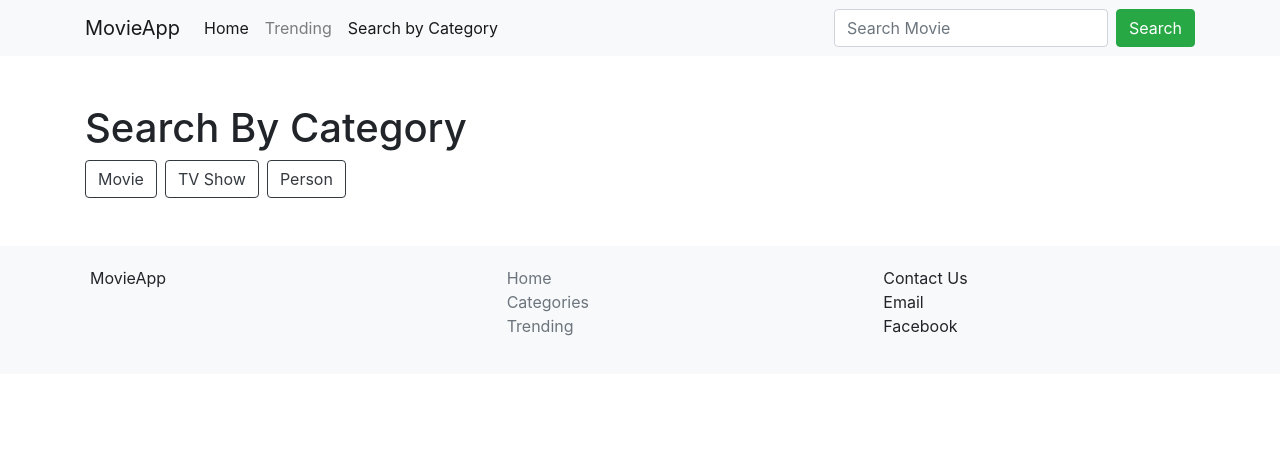
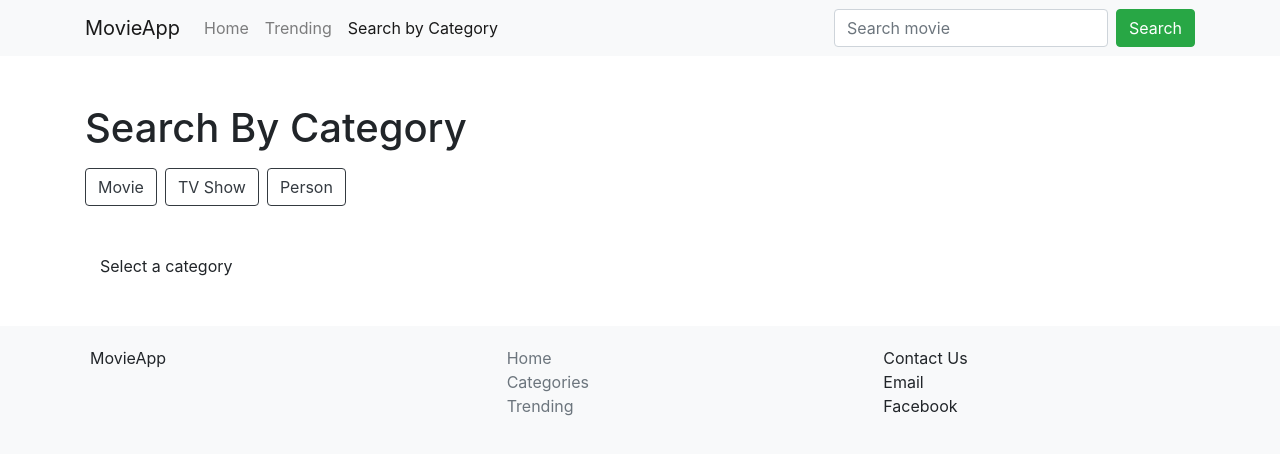
Before and after one commit to manali-biswas/MovieApp, a React (Create React App) app: page /search in a window 1280 px wide. Shown: the top 454 px of the page. Built offline with nearby package versions, Linux system fonts and the light colour scheme.

Commit message:
added all routes and redux store

```diff
--- a/src/components/CategorySearch.js
+++ b/src/components/CategorySearch.js
@@ -1,5 +1,6 @@
 import { Component } from "react";
 import { Button } from "reactstrap";
+import SearchForm from "./SearchForm";
 
 class CategorySearch extends Component{
 
@@ -8,10 +9,13 @@ class CategorySearch extends Component{
         return (
             <div className="container mt-5">
                 <h1>Search By Category</h1>
-                <div>
-                    <Button color="outline-dark" className="mr-2">Movie</Button>
-                    <Button color="outline-dark" className="mr-2">TV Show</Button>
-                    <Button color="outline-dark" className="mr-2">Person</Button>
+                <div className="mt-3">
+                    <Button color="outline-dark" className="mr-2" id="movie" onClick={this.props.onClick}>Movie</Button>
+                    <Button color="outline-dark" className="mr-2" id="tv" onClick={this.props.onClick}>TV Show</Button>
+                    <Button color="outline-dark" className="mr-2" id="person" onClick={this.props.onClick}>Person</Button>
+                </div>
+                <div className="container mt-5">
+                    <SearchForm choice={this.props.choice} getMovieSearch={this.props.getMovieSearch} getTVSearch={this.props.getTVSearch} getPersonSearch={this.props.getPersonSearch} history={this.props.history}/>
                 </div>
             </div>
         )
--- a/src/components/Header.js
+++ b/src/components/Header.js
@@ -1,6 +1,7 @@
 import { Component } from "react";
-import { Navbar, NavbarBrand, Nav, NavItem, Form, Button, NavbarToggler, Collapse, Input, UncontrolledDropdown, DropdownToggle, DropdownMenu, DropdownItem } from "reactstrap";
+import { Navbar, NavbarBrand, Nav, NavItem, Form, Button, NavbarToggler, Collapse, Input} from "reactstrap";
 import { NavLink } from "react-router-dom";
+import SearchForm from "./SearchForm";
 
 class Header extends Component {
     constructor(props) {
@@ -11,20 +12,12 @@ class Header extends Component {
         }
 
         this.toggle = this.toggle.bind(this);
-        this.onSubmit = this.onSubmit.bind(this);
     }
 
     toggle() {
         this.setState({
             isOpen: !this.state.isOpen
         });
-    }
-
-
-    onSubmit(event) {
-        this.props.getSearch(this.query.value);
-        this.props.history.push("/searchresults");
-        event.preventDefault();
     }
 
     render() {
@@ -37,7 +30,7 @@ class Header extends Component {
                         <Collapse isOpen={this.state.isOpen} navbar>
                         <Nav className="mr-auto" navbar>
                             <NavItem>
-                                <NavLink className="nav-link" to="/">Home</NavLink>
+                                <NavLink className="nav-link" to="/home">Home</NavLink>
                             </NavItem>
                             <NavItem>
                                 <NavLink className="nav-link" to="/trending">Trending</NavLink>
@@ -47,10 +40,7 @@ class Header extends Component {
                             </NavItem>
                             </Nav>
                         </Collapse>
-                        <Form className="form-inline my-2 my-lg-0" onSubmit={this.onSubmit}>
-                            <Input className="mr-sm-2" type="text" name="query" id="query" innerRef={(input)=>this.query=input} placeholder="Search Movie" aria-label="query" />
-                            <Button className="btn-success my-2 my-sm-0" type="submit" value="submit">Search</Button>
-                        </Form>
+                        <SearchForm choice="movie" history={this.props.history} getMovieSearch={this.props.getMovieSearch}/>
                     </div>
                 </Navbar>
             </div>
--- a/src/components/Main.js
+++ b/src/components/Main.js
@@ -7,7 +7,7 @@ import SearchResults from "./SearchResults";
 import CategorySearch from "./CategorySearch";
 import { Redirect, Switch, Route, withRouter } from "react-router-dom";
 import { connect } from "react-redux";
-import { fetchMovies, fetchPerson, fetchTV, getSearch } from "../redux/ActionCreators";
+import { fetchMovies, fetchPerson, fetchTV, getMovieSearch, getPersonSearch, getTVSearch } from "../redux/ActionCreators";
 
 const mapStateToProps = state => {
     return {
@@ -20,7 +20,9 @@ const mapDispatchToProps = (dispatch) => ({
     fetchMovies: () => dispatch(fetchMovies()),
     fetchPerson: () => dispatch(fetchPerson()),
     fetchTV: () => dispatch(fetchTV()),
-    getSearch: (query)=>dispatch(getSearch(query))
+    getMovieSearch: (query)=>dispatch(getMovieSearch(query)),
+    getTVSearch: (query)=>dispatch(getTVSearch(query)),
+    getPersonSearch: (query)=>dispatch(getPersonSearch(query))
 })
 
 class Main extends Component{
@@ -34,6 +36,7 @@ class Main extends Component{
         this.setTrendingMovie = this.setTrendingMovie.bind(this);
         this.setTrendingTV = this.setTrendingTV.bind(this);
         this.setTrendingPerson = this.setTrendingPerson.bind(this);
+        this.onClick = this.onClick.bind(this);
     }
     setTrendingMovie() {
         this.setState({
@@ -56,15 +59,24 @@ class Main extends Component{
         this.props.fetchPerson();
     }
 
+    onClick(event) {
+        this.setState({
+            choice: event.target.id
+        });
+    }
+
     render() {
         return (
             <div>
-                <Header getSearch={this.props.getSearch} history={ this.props.history }/>
-                    <Switch>
+                <Header getMovieSearch={this.props.getMovieSearch} history={ this.props.history }/>
+                <Switch>
+                    {
+                        // use searchresults as a component in categorysearch instead of different route
+                    }
                         <Route path="/home" component={() => <Home />} />
                         <Route path="/trending" component={() => <Trending choice={this.state.choice} results={this.props.trending.results} loading={this.props.trending.isLoading} onMovieClick={this.setTrendingMovie} onTVClick={this.setTrendingTV} onPersonClick={this.setTrendingPerson} />} />
-                        <Route path="/searchresults" component={() => <SearchResults results={this.props.search.results} loading={this.props.search.isLoading} err={this.props.search.err} />} />
-                        <Route path="/search" component={()=><CategorySearch />}/>
+                    <Route path="/searchresults" component={() => <SearchResults results={this.props.search.results} loading={this.props.search.isLoading} err={this.props.search.err} choice={ this.state.choice }/>} />
+                    <Route exact path="/search" component={() => <CategorySearch onClick={this.onClick} getTVSearch={this.props.getTVSearch} getMovieSearch={this.props.getMovieSearch} getPersonSearch={this.props.getPersonSearch} history={this.props.history} choice={ this.state.choice }/>}/>
                         <Redirect to="/home"/>
                     </Switch>
                 <Footer />
--- /dev/null
+++ b/src/components/RenderPerson.js
@@ -0,0 +1,25 @@
+import { Media } from "reactstrap";
+import { imageUrl } from "../shared/baseUrl";
+
+function RenderPerson({ person }) {
+    return (
+        <div>
+        <Media key={person.id} tag="li" className="mt-3">
+            <Media left>
+                <Media object src={imageUrl + person.profile_path} alt={person.name} width="128px" />
+            </Media>
+            <Media body className="ml-5">
+                <Media heading>
+                    {person.name}
+                </Media>
+                <h6>Department</h6>
+                <p>{person.known_for_department}</p>
+            </Media>
+            <hr/>
+            </Media>
+            <hr/>
+        </div>
+    );
+}
+
+export default RenderPerson;
--- /dev/null
+++ b/src/components/RenderTV.js
@@ -0,0 +1,26 @@
+import { Media } from "reactstrap";
+import { imageUrl } from "../shared/baseUrl";
+
+function RenderTV({ tv }) {
+    return (
+        <div>
+        <Media key={tv.id} tag="li" className="mt-3">
+            <Media left>
+                <Media object src={imageUrl + tv.poster_path} alt={tv.original_name} width="128px" />
+            </Media>
+            <Media body className="ml-5">
+                <Media heading>
+                    {tv.original_name}
+                </Media>
+                <h6>Overview</h6>
+                <p>{tv.overview}</p>
+                <h6>Popularity: <span>{tv.popularity}</span></h6>
+            </Media>
+            <hr/>
+            </Media>
+            <hr/>
+        </div>
+    );
+}
+
+export default RenderTV;
--- /dev/null
+++ b/src/components/SearchForm.js
@@ -0,0 +1,53 @@
+import { Component } from "react";
+import { Form,Input,Button } from "reactstrap";
+
+
+class SearchForm extends Component{
+
+    constructor(props) {
+        super(props);
+
+        this.onSubmit = this.onSubmit.bind(this);
+    }
+
+
+    onSubmit(event) {
+        switch (this.props.choice) {
+            case "movie":
+                this.props.getMovieSearch(this.query.value);
+                break;
+            case "tv":
+                this.props.getTVSearch(this.query.value);
+                break;
+            case "person":
+                this.props.getPersonSearch(this.query.value);
+                break;
+            default:
+                break;
+        }
+
+        this.props.history.push("/searchresults");
+        event.preventDefault();
+    }
+
+
+    render() {
+        if (this.props.choice !== null) {
+            return (
+                <Form className="form-inline my-2 my-lg-0" onSubmit={this.onSubmit}>
+                    <Input className="mr-sm-2" type="text" name="query" id="query" innerRef={(input) => this.query = input} placeholder={"Search " + this.props.choice} aria-label="query" />
+                    <Button className="btn-success my-2 my-sm-0" type="submit" value="submit">Search</Button>
+                </Form>
+            )
+        }
+        else {
+            return (
+                <div>
+                    <p>Select a category</p>
+                </div>
+            )
+        }
+    }
+}
+
+export default SearchForm;
--- a/src/components/SearchResults.js
+++ b/src/components/SearchResults.js
@@ -1,8 +1,10 @@
 import { Media } from "reactstrap";
 import RenderMovie from "./RenderMovie";
+import RenderTV from "./RenderTV";
+import RenderPerson from "./RenderPerson";
 import Loading from "./Loading";
 
-function SearchResults({ loading, err, results }) {
+function SearchResults({ loading, err, results, choice }) {
     if (loading) {
         return (<div className="container mt-5">
             <Loading />
@@ -13,8 +15,22 @@ function SearchResults({ loading, err, results }) {
             {err}
         </div>);
     }
-    const movies=results.map((movie) => {
-        return(<RenderMovie movie={movie}/>)
+
+    const items = results.map((item) => {
+        switch (choice) {
+            case "movie":
+                return (<RenderMovie movie={item} key={ item.id }/>)
+            case "tv":
+
+                return (<RenderTV tv={item} key={ item.id } />)
+
+            case "person":
+
+                return (<RenderPerson person={item} key={ item.id } />)
+
+            default:
+                return (<div></div>);
+        }
     });
 
     return (
@@ -22,7 +38,7 @@ function SearchResults({ loading, err, results }) {
             <h1>Search Results</h1>
 
             <Media list className="mt-5">
-                {movies}
+                {items}
             </Media>
         </div>
     )
--- a/src/redux/ActionCreators.js
+++ b/src/redux/ActionCreators.js
@@ -66,7 +66,7 @@ export const searchFailed = (err) => ({
     payload: err
 })
 
-export const getSearch = (search) => (dispatch) => {
+export const getMovieSearch = (search) => (dispatch) => {
     dispatch(searchLoading(true));
     axios.get(baseUrl + "search/movie", {
         params: {
@@ -76,3 +76,25 @@ export const getSearch = (search) => (dispatch) => {
         .then(response => { console.log(response.data.results); dispatch(addSearch(response.data.results)) })
         .catch(err => dispatch(searchFailed(err.message)));
 }
+
+export const getTVSearch = (search) => (dispatch) => {
+    dispatch(searchLoading(true));
+    axios.get(baseUrl + "search/tv", {
+        params: {
+            api_key: "0075ac9def7d3aecd8c4080563e3bcd2",
+            query: search
+    }})
+        .then(response => { console.log(response.data.results); dispatch(addSearch(response.data.results)) })
+        .catch(err => dispatch(searchFailed(err.message)));
+}
+
+export const getPersonSearch = (search) => (dispatch) => {
+    dispatch(searchLoading(true));
+    axios.get(baseUrl + "search/person", {
+        params: {
+            api_key: "0075ac9def7d3aecd8c4080563e3bcd2",
+            query: search
+    }})
+        .then(response => { console.log(response.data.results); dispatch(addSearch(response.data.results)) })
+        .catch(err => dispatch(searchFailed(err.message)));
+}
```
Also changed, not shown: src/components/Trending.js (+2 -43 lines), 1 other file (tests, documents, lock files or other folders).
